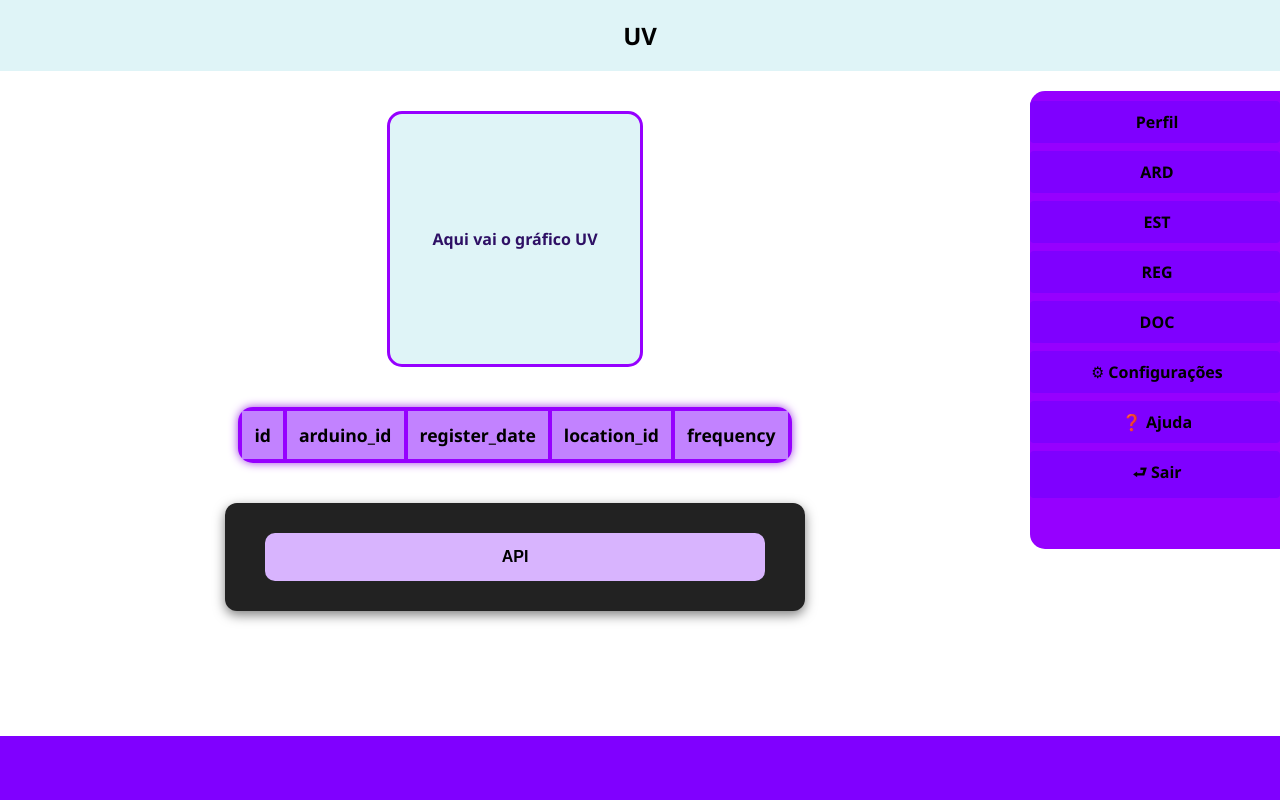
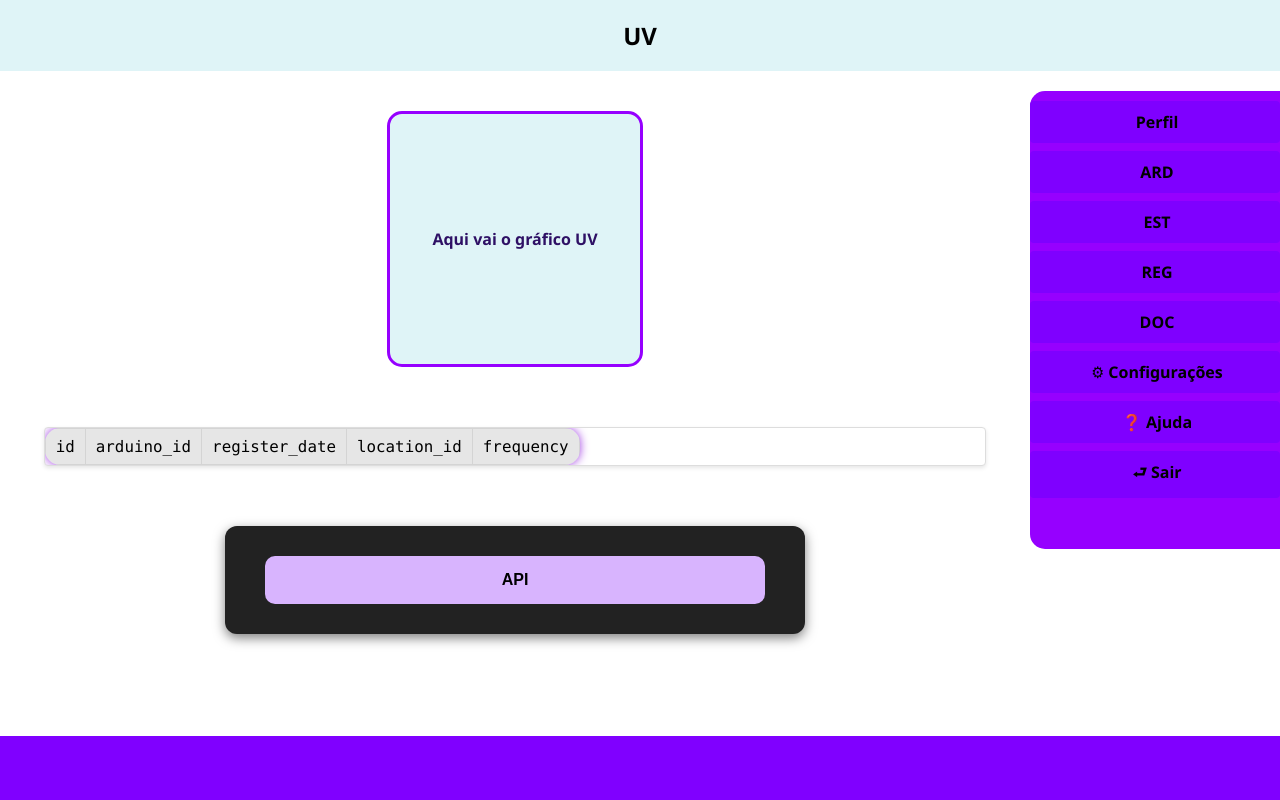
Before and after one commit to Morgadineo/Boot-ESPUV, a Flask app: page / in a window 1280 px wide. Run offline with Flask 3, Linux system fonts and the light colour scheme; the visitor is signed in with stand-in values (Sample User, id 1); data comes from the database, SQL or seed files in the repository; both versions use the stored data as it was after the commit; data that the repository does not hold is empty.

Commit message:
Minor changes (still doing)

```diff
--- a/app/static/css/index.css
+++ b/app/static/css/index.css
@@ -2,14 +2,17 @@
 
 /* Parte principal */
 main {
-    flex: 1;  /* Faz o main ocupar o espaço restante */
+    flex: 1;
+    /* Faz o main ocupar o espaço restante */
     padding: 20px;
     display: flex;
     flex-direction: column;
     align-items: center;
     gap: 40px;
-    overflow-y: auto;  /* Adiciona rolagem ao conteúdo se necessário */
-    width: 100%; /* Garante que o main ocupe 100% da largura disponível */
+    overflow-y: auto;
+    /* Adiciona rolagem ao conteúdo se necessário */
+    width: 100%;
+    /* Garante que o main ocupe 100% da largura disponível */
 }
 
 /* Gráfico UV */
@@ -27,34 +30,52 @@
 }
 
 /* Lista de Registros */
-#lista-registros ul {
-    list-style: none;
-    padding: 0;
-    margin: 0;
-    background-color: #d8b4fe;
-    border: 3px solid #9600ff;
-    border-radius: 15px;
-    width: 250px;
+body {
+    font-family: Arial, sans-serif;
+    padding: 20px;
+    display: flex;
+    justify-content: center;
+    background-color: #f5f5f5;
 }
 
-#lista-registros li {
-    border-bottom: 1px solid #9600ff;
-    padding: 10px;
-    font-weight: bold;
-    color: black;
-    text-align: center;
+#container-table {
+    width: 95%;
+    max-width: 1200px;
+    margin: 20px 0;
+    max-height: 80vh;
+    overflow-y: auto;
+    border: 1px solid #ddd;
+    border-radius: 4px;
+    box-shadow: 0 2px 4px rgba(0, 0, 0, 0.1);
+    background-color: white;
 }
 
-#lista-registros li:last-child {
-    border-bottom: none;
+#table-dinamic {
+    width: 100%;
+    border-collapse: collapse;
+    font-family: 'Consolas', 'Monaco', 'Courier New', monospace;
+    font-size: 0.9em;
 }
 
-#lista-registros a {
-    font-size: 16px;
-    text-align: center;
-    text-decoration: none;
-    color: black;
-    margin: 0px;
+#table-dinamic .col-head {
+    background-color: #e6e6e6;
+    padding: 8px 10px;
+    text-align: left;
+    border: 1px solid #d4d4d4;
+    font-weight: normal;
+}
+
+#table-dinamic td {
+    padding: 6px 10px;
+    border: 1px solid #e0e0e0;
+}
+
+#table-dinamic tbody tr:nth-child(odd) {
+    background-color: #f9f9f9;
+}
+
+#table-dinamic tbody tr:hover {
+    background-color: #e6f7ff;
 }
 
 /* Botão da API */
@@ -71,7 +92,8 @@
 
 /* Barra lateral */
 aside {
-    width: 250px;  /* Define a largura do aside */
+    width: 250px;
+    /* Define a largura do aside */
     background-color: #9600ff;
     display: flex;
     flex-direction: column;
@@ -79,8 +101,10 @@
     padding: 10px 0;
     border-top-left-radius: 15px;
     border-bottom-left-radius: 15px;
-    height: 70%;  /* O aside ocupa o restante da altura disponível */
-    position: relative;  /* Agora o aside se posiciona de forma normal no fluxo */
+    height: 70%;
+    /* O aside ocupa o restante da altura disponível */
+    position: relative;
+    /* Agora o aside se posiciona de forma normal no fluxo */
 }
 
 /* Navegação no aside */
--- a/app/templates/index.html
+++ b/app/templates/index.html
@@ -6,12 +6,12 @@
                 <p>Aqui vai o gráfico UV</p>
             </div>
 
-            <div class="container-table">
-                <table class="table-dinamic">
+            <div id="container-table">
+                <table id="table-dinamic">
                     <thead>
                         <tr>
                             {% for columns in columns %}
-                                <th>{{ columns }}</th>
+                                <th class="col-head" >{{ columns }}</th>
                             {% endfor %}
                         </tr>
                     </thead>
```
Also changed, not shown: app.db.
